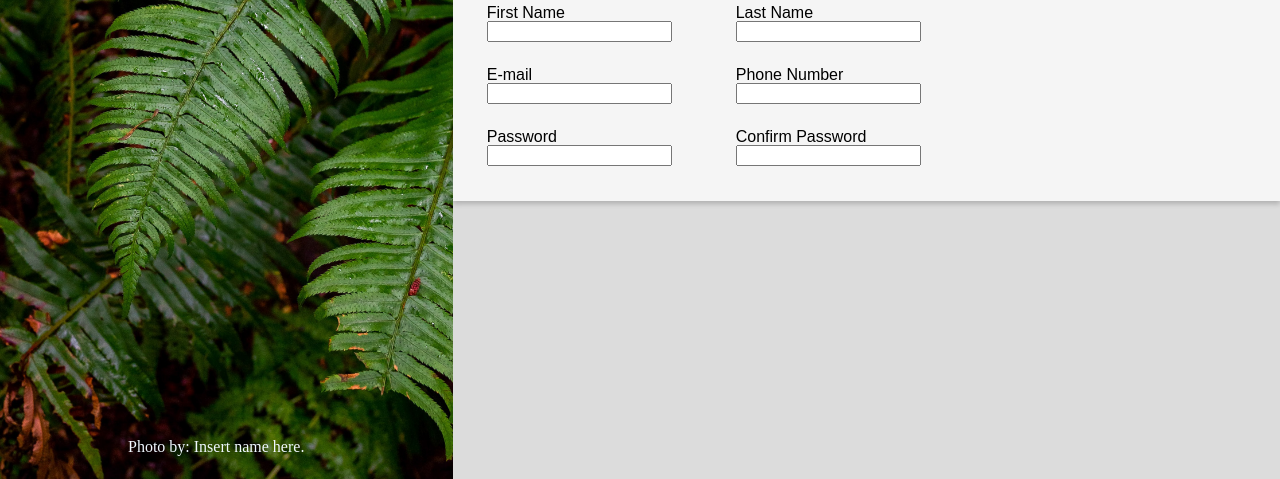
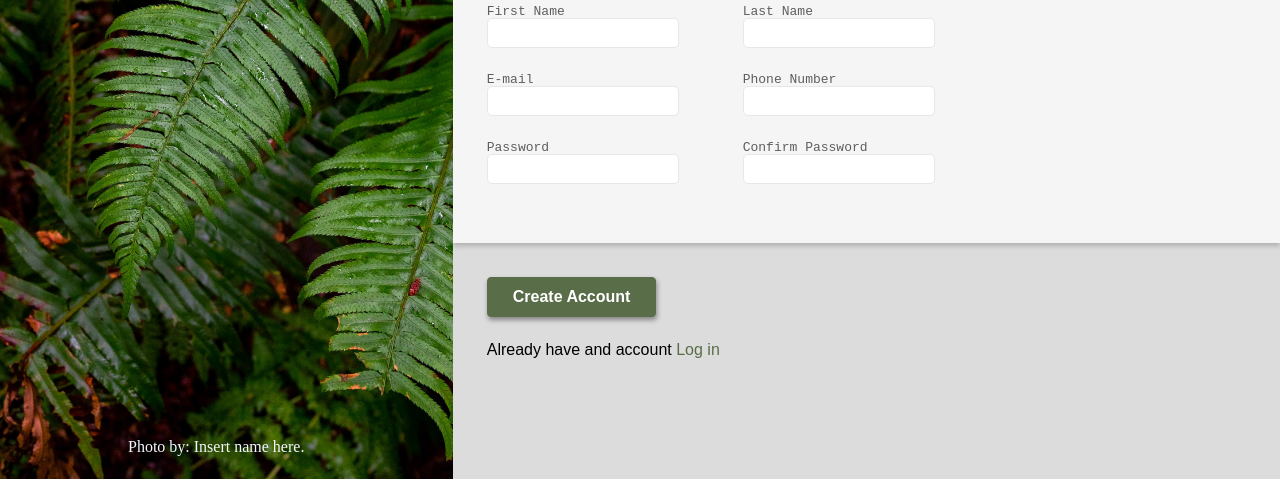
Before and after one commit to rakuzo/Sign-Up_Form, a plain HTML site: page index.html in a window 1280 px wide. Shown: the part 321-800 px from the top of the page. Drawn offline with Linux system fonts and the light colour scheme.

Commit message:
Add bottom section

```diff
--- a/index.html
+++ b/index.html
@@ -60,9 +60,10 @@
                         </div>
             </form>
         </div>
-    </div>
-    <div>
-
+        <div class="bottom">
+            <button type="submit">Create Account</button>
+            <p>Already have and account <a href="">Log in</a></p>
+        </div>
     </div>
 </body>
 </html>
--- a/style.css
+++ b/style.css
@@ -60,6 +60,8 @@ table {
 
 :root {
     --side-width: max(700px, 30vw);
+    --marg-bot: 25px;
+    --green-me: #596D48;
 }
 
 body {
@@ -144,15 +146,46 @@ em {
 legend {
     font-size: large;
     font-weight: bold;
-    margin-bottom: 20px;
+    margin-bottom: var(--marg-bot);
 }
 
 label {
     display: block;
+    font-family: 'Courier New', Courier, monospace;
+    font-size: small;
+    color: rgb(94, 94, 94);
+}
+
+input {
+    border: 1px solid #E5E7EB;
+    border-radius: 5px;
+    height: 1.8em;
+    font-size: 0.9rem;
 }
 
 .section {
-    margin-top: 25px;
+    margin-bottom: var(--marg-bot);
     display: flex;
     column-gap: 5vw;
 }
+
+.bottom {
+
+}
+
+.bottom>button {
+    color: white;
+    background-color: var(--green-me);
+    border: 1px solid var(--green-me);
+    border-radius: 4px;
+    box-shadow: 1px 3px 5px rgba(0, 0, 0, 0.4);
+    padding: 10px 25px;
+    font-size: 1rem;
+    font-weight: bold;
+    margin-bottom: var(--marg-bot);
+}
+
+a {
+    text-decoration: none;
+    color: var(--green-me);
+}
```
